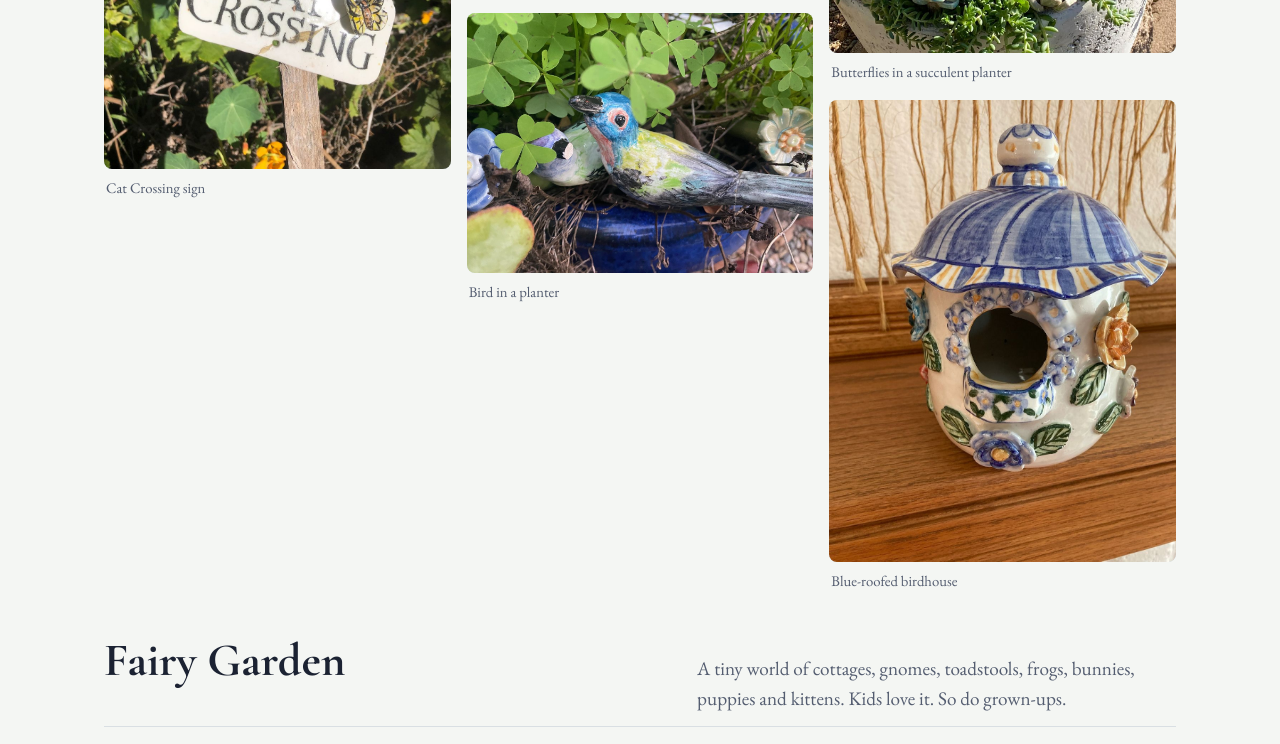
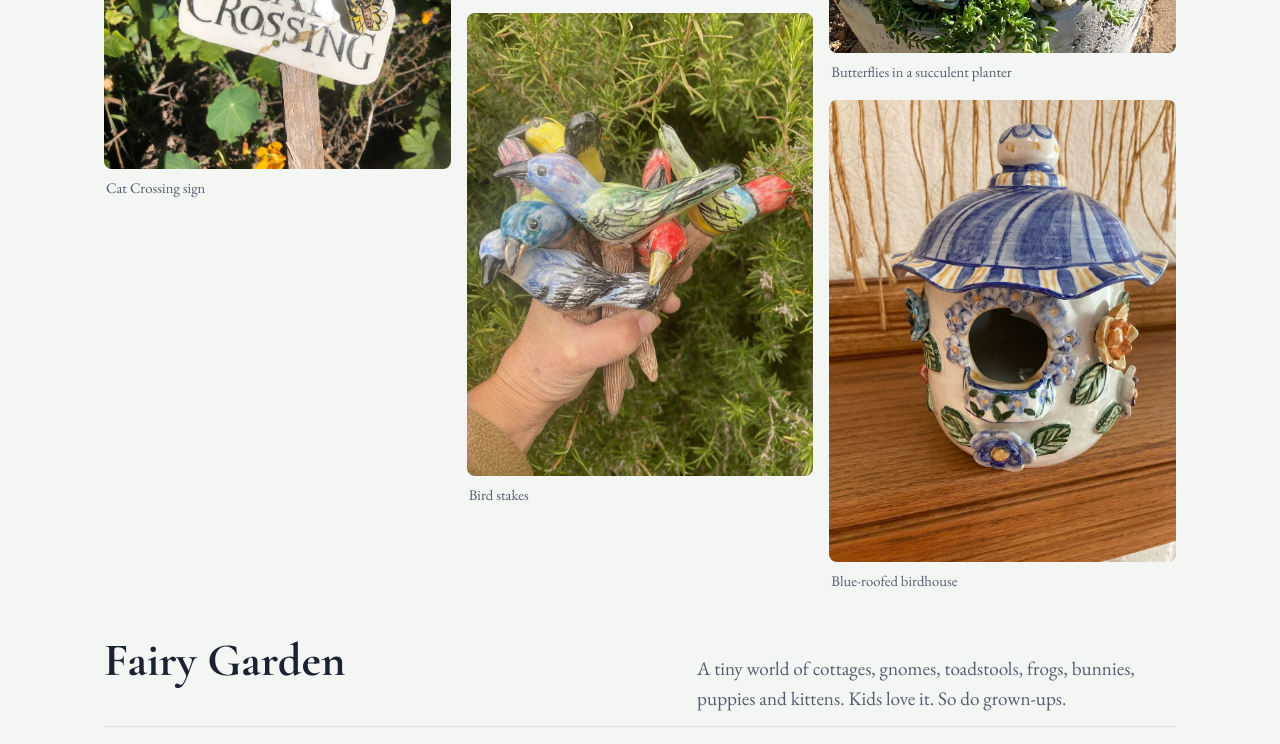
Before and after one commit to danewygal/burnettpottery, a plain HTML site: page index.html in a window 1280 px wide. Shown: the part 9360-10104 px from the top of the page. Drawn offline with nearby package versions, Linux system fonts and the light colour scheme.

Commit message:
Add files via upload

```diff
--- a/index.html
+++ b/index.html
@@ -339,7 +339,7 @@ dialog.lb::backdrop{background:rgba(10,14,22,.88)}
 <button class="tile" type="button" data-full="img/img_0283.jpg" data-alt="Garden plaque with a bunny" aria-label="View larger: Garden plaque with a bunny"><img src="img/img_0283.jpg" alt="Garden plaque with a bunny" width="975" height="1300" loading="lazy" decoding="async"><span>Garden plaque with a bunny</span></button>
 <button class="tile" type="button" data-full="img/img_8075_3.jpg" data-alt="Vegetable and herb markers" aria-label="View larger: Vegetable and herb markers"><img src="img/img_8075_3.jpg" alt="Vegetable and herb markers" width="1300" height="975" loading="lazy" decoding="async"><span>Vegetable and herb markers</span></button>
 <button class="tile" type="button" data-full="img/img_9203.jpg" data-alt="Blue flower stakes" aria-label="View larger: Blue flower stakes"><img src="img/img_9203.jpg" alt="Blue flower stakes" width="975" height="1300" loading="lazy" decoding="async"><span>Blue flower stakes</span></button>
-<button class="tile" type="button" data-full="img/img_0799_2.jpg" data-alt="Bird in a planter" aria-label="View larger: Bird in a planter"><img src="img/img_0799_2.jpg" alt="Bird in a planter" width="1300" height="975" loading="lazy" decoding="async"><span>Bird in a planter</span></button>
+<button class="tile" type="button" data-full="img/img_8426_2.jpg" data-alt="Bird stakes" aria-label="View larger: Bird stakes"><img src="img/img_8426_2.jpg" alt="Bird stakes" width="975" height="1300" loading="lazy" decoding="async"><span>Bird stakes</span></button>
 <button class="tile" type="button" data-full="img/img_2950.jpg" data-alt="Flowered birdhouse" aria-label="View larger: Flowered birdhouse"><img src="img/img_2950.jpg" alt="Flowered birdhouse" width="975" height="1300" loading="lazy" decoding="async"><span>Flowered birdhouse</span></button>
 <button class="tile" type="button" data-full="img/img_9541.jpg" data-alt="Beetles and cactus among the succulents" aria-label="View larger: Beetles and cactus among the succulents"><img src="img/img_9541.jpg" alt="Beetles and cactus among the succulents" width="975" height="1300" loading="lazy" decoding="async"><span>Beetles and cactus among the succulents</span></button>
 <button class="tile" type="button" data-full="img/img_0636.jpg" data-alt="Monarch butterfly" aria-label="View larger: Monarch butterfly"><img src="img/img_0636.jpg" alt="Monarch butterfly" width="1300" height="975" loading="lazy" decoding="async"><span>Monarch butterfly</span></button>
```
